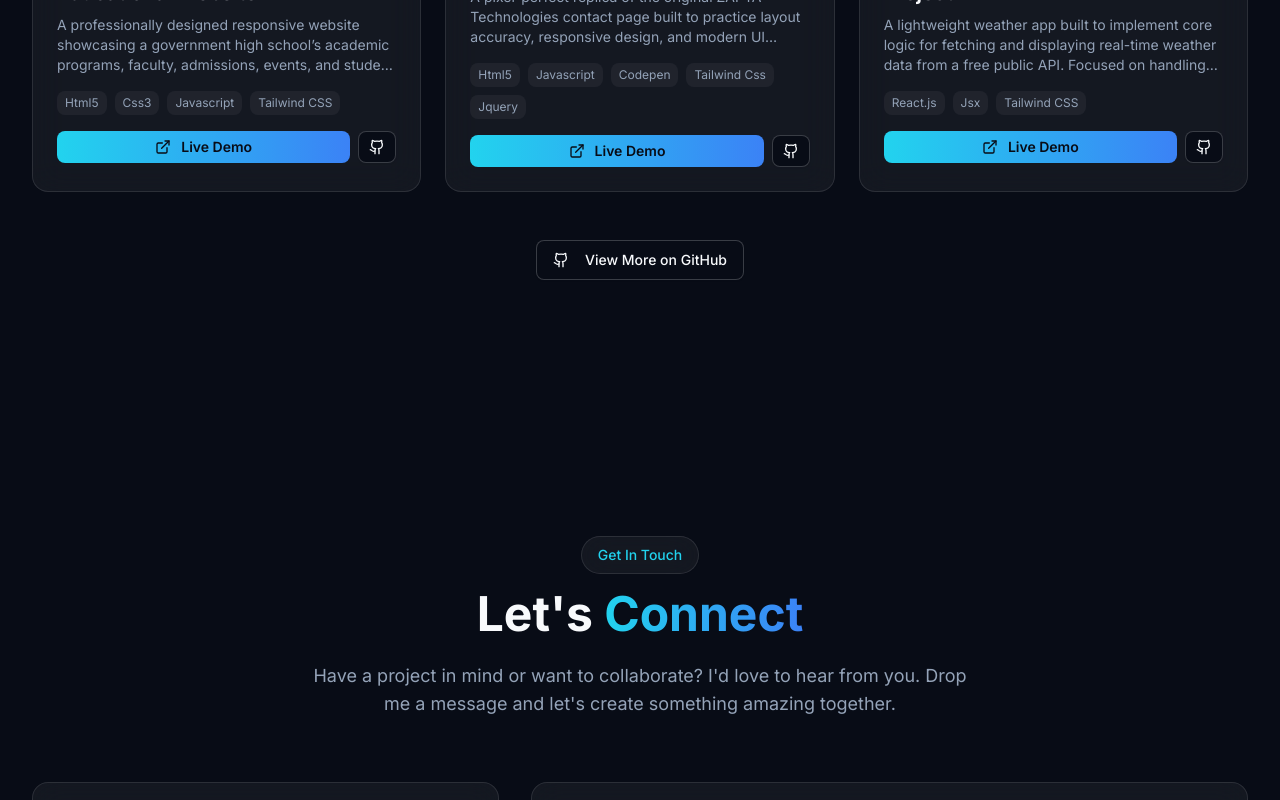
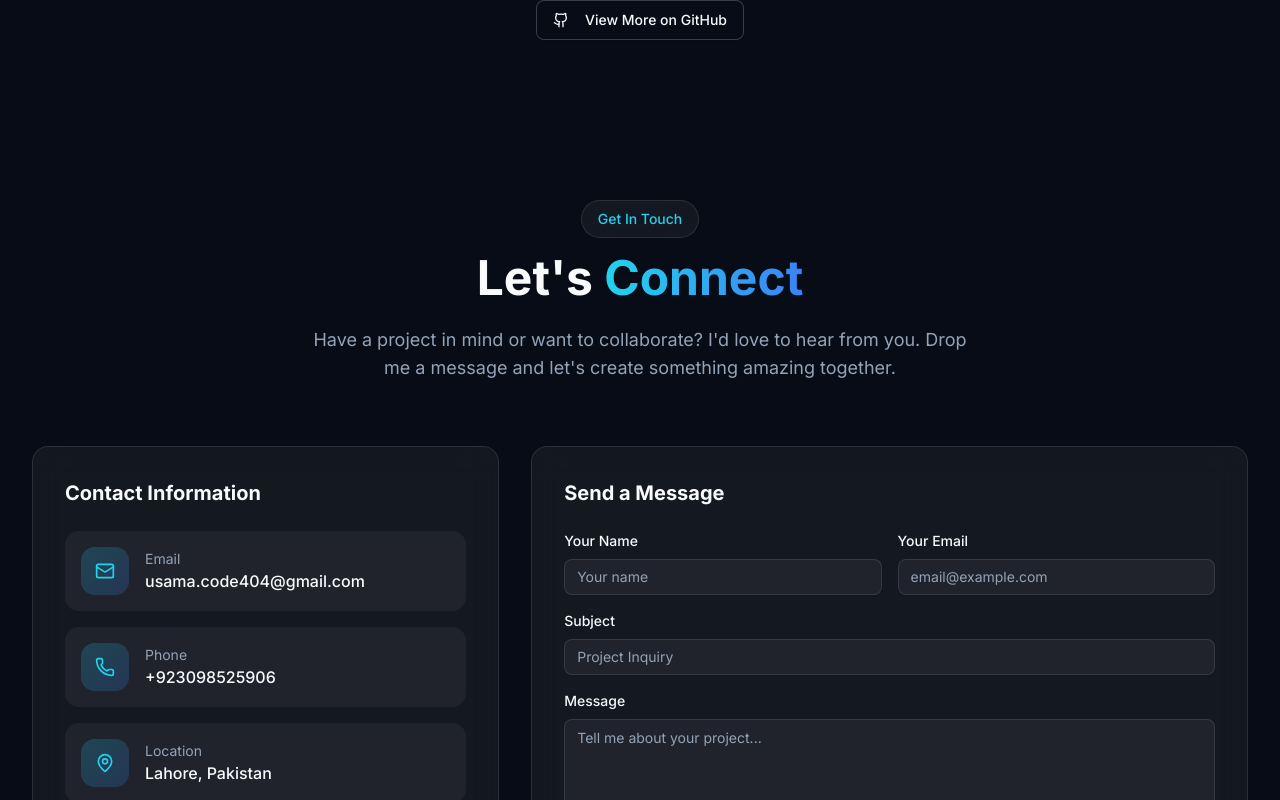
Before and after one commit to chusamaikram/portfolio, a React (Vite) app: page / in a window 1280 px wide. Shown: the part 5500-6300 px from the top of the page. Built offline with nearby package versions, Linux system fonts and the light colour scheme.

Commit message:
fixed margins between sections

```diff
--- a/src/sections/About.tsx
+++ b/src/sections/About.tsx
@@ -72,7 +72,7 @@ function AnimatedCounter({ value, suffix }: { value: number; suffix: string }) {
 
 export default function About() {
   return (
-    <section id="about" className="py-20 md:py-32 relative">
+    <section id="about" className="py-10 md:py-20 relative">
       <div className="max-w-7xl mx-auto px-4 sm:px-6 lg:px-8">
         {/* Section Header */}
         <div className="text-center mb-16">
--- a/src/sections/Contact.tsx
+++ b/src/sections/Contact.tsx
@@ -116,7 +116,7 @@ export default function Contact() {
   };
 
   return (
-    <section id="contact" className="py-20 md:py-32 relative">
+    <section id="contact" className="py-10 md:py-20 relative">
       <div className="max-w-7xl mx-auto px-4 sm:px-6 lg:px-8">
         {/* Section Header */}
         <div className="text-center mb-16">
--- a/src/sections/Footer.tsx
+++ b/src/sections/Footer.tsx
@@ -46,7 +46,7 @@ export default function Footer() {
   };
 
   return (
-    <footer className="relative pt-20 pb-8 border-t border-white/5">
+    <footer className="relative pt-10 pb-8 border-t border-white/5">
       {/* Background gradient */}
       <div className="absolute inset-0 pointer-events-none">
         <div className="absolute bottom-0 left-1/2 -translate-x-1/2 w-[600px] h-[300px] bg-cyan-500/5 rounded-full blur-[100px]" />
--- a/src/sections/Projects.tsx
+++ b/src/sections/Projects.tsx
@@ -90,7 +90,7 @@ export default function Projects() {
     : projects.filter(p => p.category === selectedCategory);
 
   return (
-    <section id="projects" className="py-20 md:py-32 relative">
+    <section id="projects" className="py-10 md:py-20 relative">
       <div className="max-w-7xl mx-auto px-4 sm:px-6 lg:px-8">
         {/* Section Header */}
         <div className="text-center mb-16">
--- a/src/sections/Skills.tsx
+++ b/src/sections/Skills.tsx
@@ -125,7 +125,7 @@ function MarqueeRow({
 
 export default function Skills() {
   return (
-    <section id="skills" className="py-20 md:py-32 relative">
+    <section id="skills" className="py-10 md:py-20 relative">
       {/* Add marquee animations to global styles */}
       <style>{`
         @keyframes marquee-left {
```
